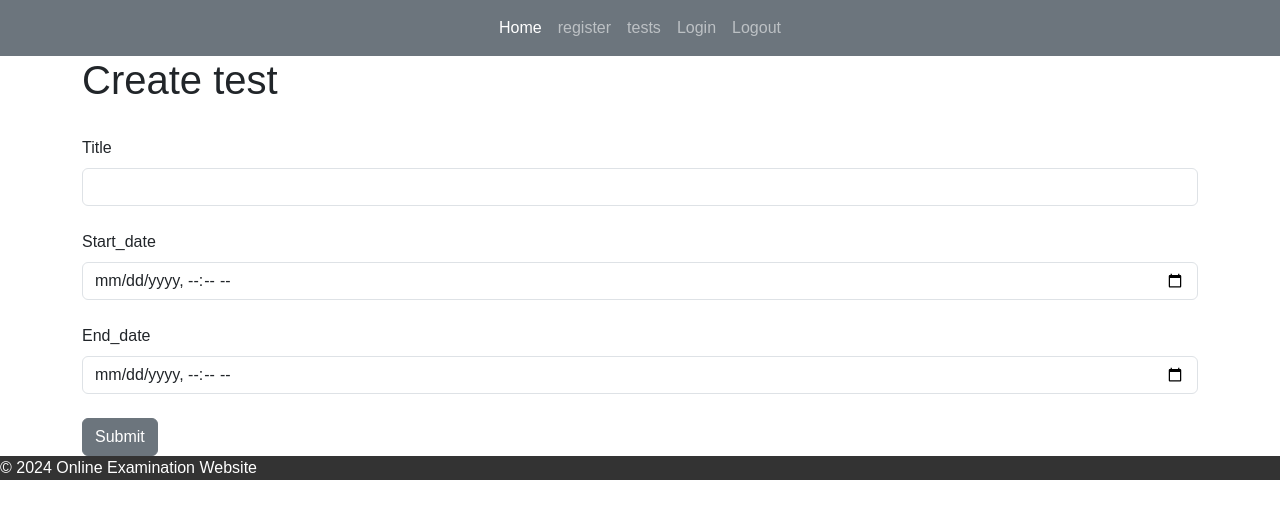
After one commit to Arielbanua/Intellexam, a Flask app: page /create-test in a window 1280 px wide. The commit adds this page. Shown: the top 519 px of the page. Run offline with Flask 3, Linux system fonts and the light colour scheme.

Commit message:
added create test function

```diff
--- a/app.py
+++ b/app.py
@@ -4,7 +4,7 @@ from sklearn.metrics.pairwise import cosine_similarity
 from flask_sqlalchemy import SQLAlchemy
 from datetime import datetime
 from flask_wtf import FlaskForm
-from wtforms import StringField, SubmitField, PasswordField, BooleanField, ValidationError, TextAreaField
+from wtforms import StringField, SubmitField, PasswordField, BooleanField, ValidationError, DateTimeLocalField, TextAreaField, DateTimeField
 from wtforms.validators import DataRequired, EqualTo, Length
 from wtforms.widgets import TextArea
 from flask_login import UserMixin, login_user, LoginManager, login_required, logout_user, current_user
@@ -37,10 +37,38 @@ class Users(db.Model, UserMixin):
     email = db.Column(db.String(120), nullable=False, unique =True)
     password = db.Column(db.String(128))
 
+class Tests(db.Model):
+    test_id = db.Column(db.Integer, primary_key=True)
+    title = db.Column(db.String(255))
+    start_date = db.Column(db.DateTime, default=datetime.utcnow)
+    end_date = db.Column(db.DateTime, default=datetime.utcnow)
+    # Foreign Key To Link User (refer to primary key of the user)
+    teacher_id = db.Column(db.Integer, db.ForeignKey('users.id'))
+    # list of questions from the questions table
+    questions = db.relationship("Questions", backref="test")
 
-    #create a string
-    def __repr__(self):
-        return '<Name %r>' % self.name
+class Questions(db.Model):
+    question_id = db.Column(db.Integer, primary_key=True)
+    question_text = db.Column(db.String(255), nullable=False)
+    question_type = db.Column(db.String(255), nullable=False)
+    points = db.Column(db.Integer, nullable=False)
+    option1 = db.Column(db.String(255), nullable=False)
+    option2 = db.Column(db.String(255), nullable=False)
+    option3 = db.Column(db.String(255), nullable=False)
+    option4 = db.Column(db.String(255), nullable=False)
+    correct_opt = db.Column(db.Integer, nullable=False)
+	# Foreign Key To Link test (refer to primary key of the test)
+    test_id = db.Column(db.Integer, db.ForeignKey('tests.test_id'))
+    #one-to-one relationship with the Answer model
+    answer = db.relationship("Answers", uselist=False)
+
+class Answers(db.Model):
+    answer_id = db.Column(db.Integer, primary_key=True)
+    answer_text = db.Column(db.String(255), nullable=False)
+    result = db.Column(db.Boolean, nullable=False)
+    chosen_opt = db.Column(db.Integer, nullable=False)
+	# Foreign Key To Link to answer (refer to primary key of the question)
+    question_id = db.Column(db.Integer, db.ForeignKey('questions.question_id'))
 
 # Create database within app context
 with app.app_context():
@@ -59,6 +87,18 @@ class LoginForm(FlaskForm):
     email = StringField("Email", validators=[DataRequired()])
     password = PasswordField('Password', validators=[DataRequired(),])
     submit = SubmitField("Submit")
+
+# create create-test form
+class TestForm(FlaskForm):
+    title = StringField("Title", validators=[DataRequired()])
+    start_date = DateTimeLocalField('Start_date', validators=[DataRequired()])
+    end_date = DateTimeLocalField("End_date", validators=[DataRequired()])
+    submit = SubmitField("Submit")
+
+class QuestionForm(FlaskForm):
+    title = StringField("Email", validators=[DataRequired()])
+    start_date = DateTimeField('Start_date', validators=[DataRequired()])
+    end_date = DateTimeField("End__date", validators=[DataRequired()])
 
 @app.route('/register', methods=['GET', 'POST'])
 def register():
@@ -107,6 +147,45 @@ def logout():
     flash("You Have Been Logged Out!")
     return redirect(url_for('login'))
 
+@app.route('/create-test', methods=['GET', 'POST'])
+def create_test():
+    form = TestForm()
+    if form.validate_on_submit():
+        creator = current_user.id
+        test = Tests(title=form.title.data, start_date=form.start_date.data, end_date=form.end_date.data, teacher_id=creator)
+		# Clear The Form
+        form.title.data = ''
+        form.start_date.data = ''
+        form.end_date.data = ''
+
+		# Add test data to database
+        db.session.add(test)
+        db.session.commit()
+
+		# Return a Message
+        flash("Test Created Successfully!")
+        return redirect(url_for('tests'))
+
+	# Redirect to the webpage
+    return render_template("create_test.html", form=form)
+
+@app.route('/tests', methods=['GET', 'POST'])
+def tests():
+     # Grab all the tests by the teacher from the database
+	tests = Tests.query.filter_by(teacher_id = current_user.id)
+	return render_template("tests.html", tests=tests)
+
+@app.route('/tests/<int:id>', methods=['GET', 'POST'])
+def test(id):
+	test = Tests.query.get_or_404(id)
+	return render_template('manage_test.html', test=test)
+
+#lanjut kerja ini
+@app.route('/tests/<int:id>/add-question', methods=['GET', 'POST'])
+def add_question(id):
+	test = Tests.query.get_or_404(id)
+	return render_template('tests.html', test=test)
+
 @app.route('/', methods=['GET', 'POST'])
 def index():
     if request.method == 'POST':
--- /dev/null
+++ b/templates/create_test.html
@@ -0,0 +1,40 @@
+{% extends 'index.html' %}
+
+
+{% block content %}
+
+<h1>Create test</h1>
+<br>
+
+{% for message in get_flashed_messages() %}
+
+	<div>
+	  {{ message }}
+	  <button type="button" class="btn-close" data-bs-dismiss="alert" aria-label="Close"></button>
+	</div>
+
+
+{% endfor %}
+
+<form method="post">
+    {{ form.hidden_tag() }}
+
+		{{ form.title.label(class="form-label") }}
+
+		{{ form.title(class="form-control") }}
+		<br/>
+
+		{{ form.start_date.label(class="form-label") }}
+
+		{{ form.start_date(class="form-control") }}
+		<br/>
+
+		{{ form.end_date.label(class="form-label") }}
+
+		{{ form.end_date(class="form-control") }}
+		<br/>
+
+		{{ form.submit(class="btn btn-secondary") }}
+</form>
+
+{% endblock %}
--- a/templates/navbar.html
+++ b/templates/navbar.html
@@ -7,6 +7,7 @@
             <div class="navbar-nav mx-auto">
             <a class="nav-link active" aria-current="page" href="{{ url_for('home') }}">Home</a>
             <a class="nav-link" href="{{ url_for('register') }}">register</a>
+            <a class="nav-link" href="{{ url_for('tests') }}">tests</a>
             <a class="nav-link" href="{{ url_for('login') }}">Login</a>
             <a class="nav-link" href="{{ url_for('logout') }}">Logout</a>
             </div>
```
Also changed, not shown: templates/manage_test.html (added, +33 -0 lines), templates/tests.html (added, +40 -0 lines), instance/users.db.
